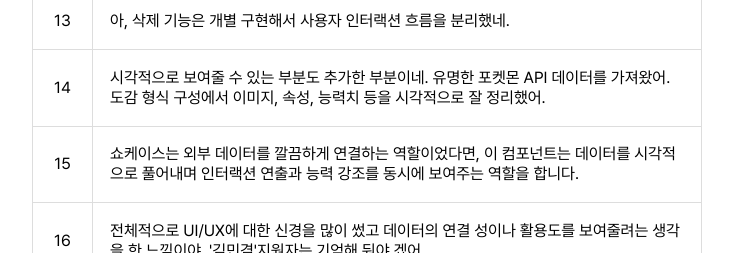
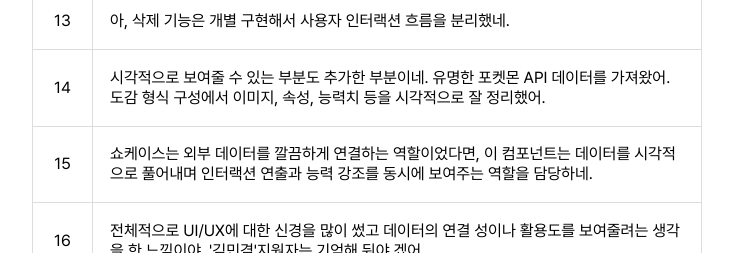
Before and after one commit to kimminkum/thebriefing, a Next.js app: page /datapage in a window 1280 px wide. Shown: the part 1160-1413 px from the top of the page, without its empty margins (273-1006 px from the left). Built offline with nearby package versions, Linux system fonts and the light colour scheme.

Commit message:
text수정

```diff
--- a/src/components/Scenario/PokeApiDetailInteract.tsx
+++ b/src/components/Scenario/PokeApiDetailInteract.tsx
@@ -79,8 +79,8 @@ const PokeApiDetailInteract: React.FC = () => {
         autoplay={{ delay: 2500, disableOnInteraction: false }}
         breakpoints={{
           500: {
-            slidesPerView: 1.5, // PC일 땐 더 많은 카드 보여주기
-            spaceBetween: 16 // ✅ PC일 때는 약간의 간격만 유지
+            slidesPerView: 1.55, // PC일 땐 더 많은 카드 보여주기
+            spaceBetween: 10 // ✅ PC일 때는 약간의 간격만 유지
           }
         }}
       >
--- a/src/data/scenarioData.ts
+++ b/src/data/scenarioData.ts
@@ -156,7 +156,7 @@ export const scenarioData: ScenarioItem[] = [
   },
   {
     id: 15,
-    text: "쇼케이스는 외부 데이터를 깔끔하게 연결하는 역할이었다면, 이 컴포넌트는 데이터를 시각적으로 풀어내며 인터랙션 연출과 능력 강조를 동시에 보여주는 역할을 합니다.",
+    text: "쇼케이스는 외부 데이터를 깔끔하게 연결하는 역할이었다면, 이 컴포넌트는 데이터를 시각적으로 풀어내며 인터랙션 연출과 능력 강조를 동시에 보여주는 역할을 담당하네.",
     content: {
       type: "component",
       component: PokeApiDetailInteract
```
